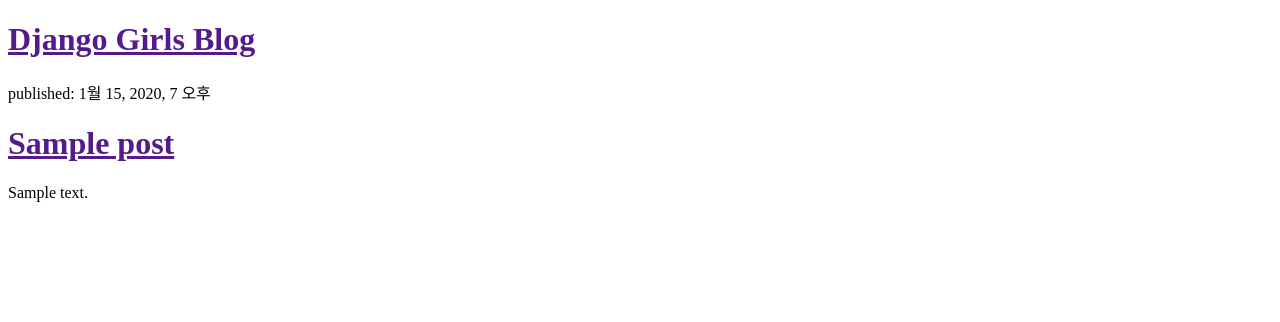
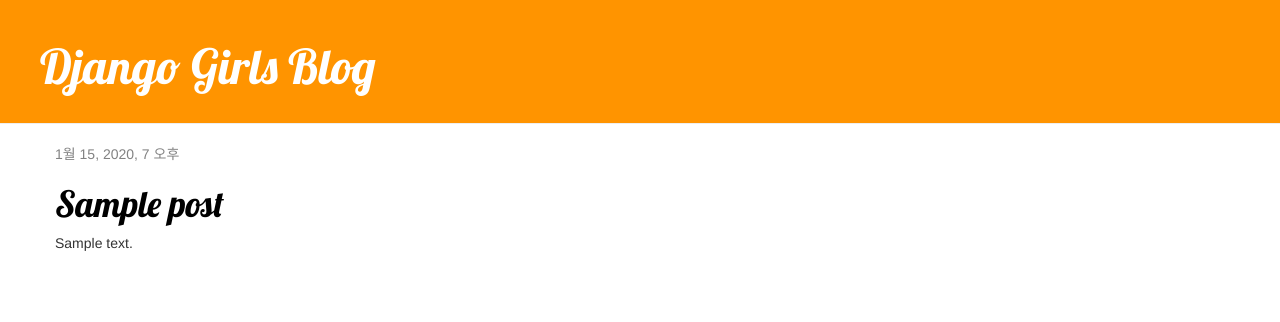
Before and after one commit to shoo7830/my-first-blog, a Django app: template blog/templates/blog/post_list.html in a window 1280 px wide. Shown: the top 322 px of the page. Run offline with Django 3.2, Linux system fonts and the light colour scheme; the template is opened without the code that fills it: values that come from a table or form of the project are taken from there, others are empty; tables that the repository leaves empty hold one stand-in row (values such as "Sample post"); some libraries are stand-ins or nearby versions.

Commit message:
상세보기 페이지와 CSS 추가

```diff
--- /dev/null
+++ b/blog/static/css/blog.css
@@ -0,0 +1,61 @@
+h1 a {
+    color: #FCA205;
+    font-family: 'Lobster';
+}
+
+.page-header {
+    background-color: #ff9400;
+    margin-top: 0;
+    padding: 20px 20px 20px 40px;
+}
+
+.page-header h1,
+.page-header h1 a,
+.page-header h1 a:visited,
+.page-header h1 a:active {
+    color: #ffffff;
+    font-size: 36pt;
+    text-decoration: none;
+}
+
+.content {
+    margin-left: 40px;
+}
+
+h1,
+h2,
+h3,
+h4 {
+    font-family: 'Lobster', cursive;
+}
+
+.date {
+    color: #828282;
+}
+
+.save {
+    float: right;
+}
+
+.post-form textarea,
+.post-form input {
+    width: 100%;
+}
+
+.top-menu,
+.top-menu:hover,
+.top-menu:visited {
+    color: #ffffff;
+    float: right;
+    font-size: 26pt;
+    margin-right: 20px;
+}
+
+.post {
+    margin-bottom: 70px;
+}
+
+.post h1 a,
+.post h1 a:visited {
+    color: #000000;
+}
--- /dev/null
+++ b/blog/templates/blog/base.html
@@ -0,0 +1,25 @@
+{% load staticfiles %}
+<html>
+
+<head>
+    <title>Django Girls blog</title>
+    <link rel="stylesheet" href="//maxcdn.bootstrapcdn.com/bootstrap/3.2.0/css/bootstrap.min.css">
+    <link rel="stylesheet" href="//maxcdn.bootstrapcdn.com/bootstrap/3.2.0/css/bootstrap-theme.min.css">
+    <link href='//fonts.googleapis.com/css?family=Lobster&subset=latin,latin-ext' rel='stylesheet' type='text/css'>
+    <link rel="stylesheet" href="{% static 'css/blog.css' %}">
+</head>
+
+<body>
+    <div class="page-header">
+        <h1><a href="/">Django Girls Blog</a></h1>
+    </div>
+    <div class="content container">
+        <div class="row">
+            <div class="col-md-8">
+                {% block content %} {% endblock %}
+            </div>
+        </div>
+    </div>
+</body>
+
+</html>
--- a/blog/templates/blog/post_list.html
+++ b/blog/templates/blog/post_list.html
@@ -1,22 +1,9 @@
-<!DOCTYPE html>
-<html lang="ko">
-
-<head>
-    <title>Django Girls blog</title>
-</head>
-
-<body>
-    <div>
-        <h1><a href="">Django Girls Blog</a></h1>
+{% extends 'blog/base.html' %} {% block content %} {% for post in posts %}
+<div class="post">
+    <div class="date">
+        {{ post.published_date }}
     </div>
-
-    {% for post in posts %}
-    <div>
-        <p>published: {{ post.published_date }}</p>
-        <h1><a href="">{{ post.title }}</a></h1>
-        <p>{{ post.text|linebreaksbr }}</p>
-    </div>
-    {% endfor %}
-</body>
-
-</html>
+    <h1><a href="{% url 'post_detail' pk=post.pk %}">{{ post.title }}</a></h1>
+    <p>{{ post.text|linebreaksbr }}</p>
+</div>
+{% endfor %} {% endblock %}
--- a/blog/urls.py
+++ b/blog/urls.py
@@ -3,4 +3,5 @@ from . import views
 
 urlpatterns = [
 	url(r'^$', views.post_list, name='post_list'),
+	url(r'^post/(?P<pk>\d+)/$', views.post_detail, name='post_detail'),
 ]
--- a/blog/views.py
+++ b/blog/views.py
@@ -1,7 +1,11 @@
-from django.shortcuts import render
+from django.shortcuts import render, get_object_or_404
 from django.utils import timezone
 from .models import Post
 
 def post_list(request):
     posts = Post.objects.filter(published_date__lte=timezone.now()).order_by('published_date')
     return render(request, 'blog/post_list.html', {'posts': posts})
+
+def post_detail(request, pk):
+    post = get_object_or_404(Post, pk=pk)
+    return render(request, 'blog/post_detail.html', {'post': post})
```
Also changed, not shown: blog/templates/blog/post_detail.html (added, +11 -0 lines).
